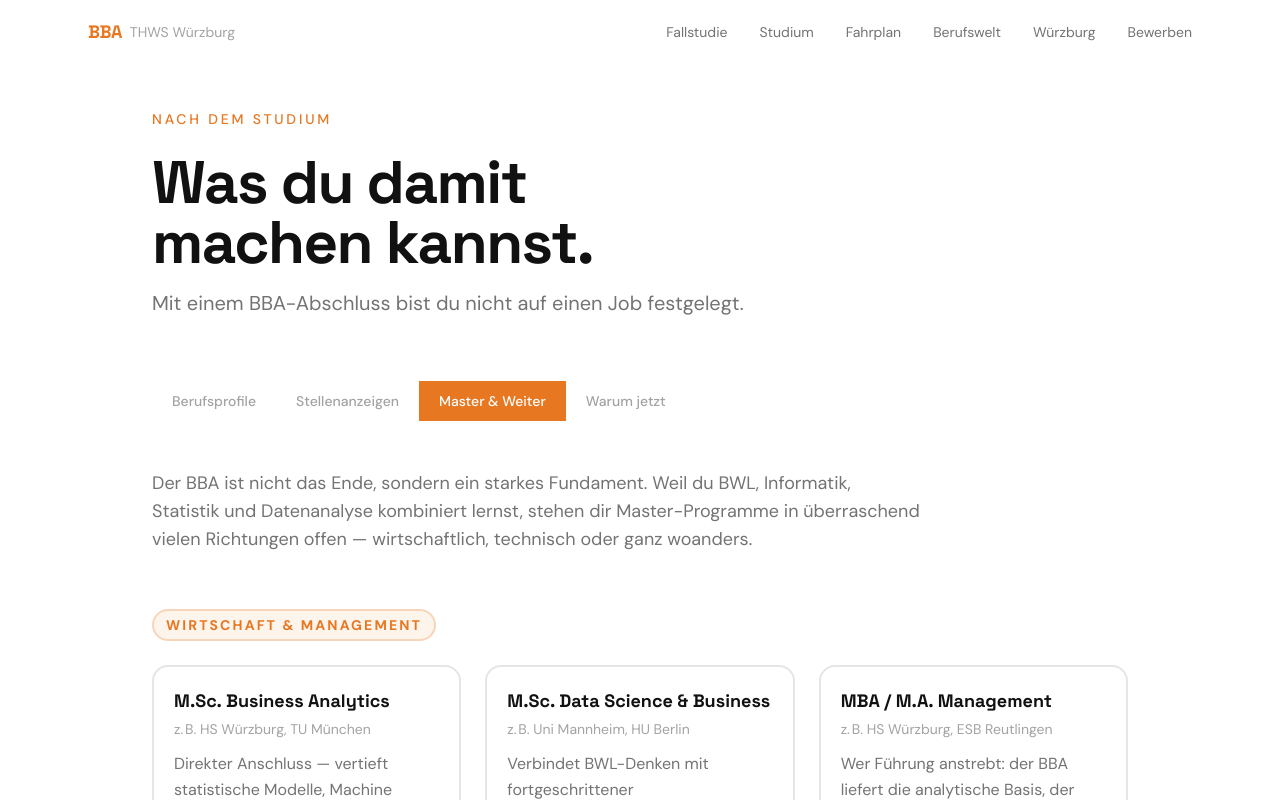
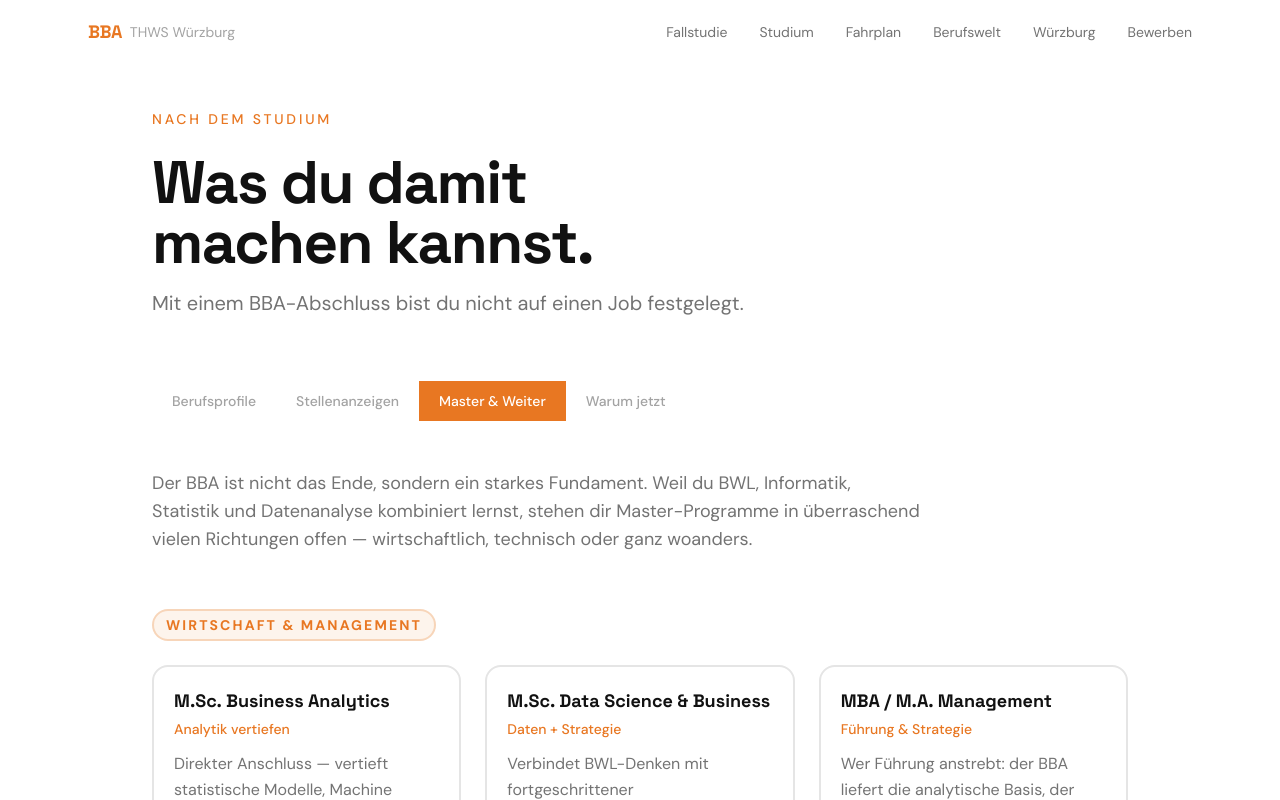
Before and after one commit to swrobuts/bba, a React (Vite) app: page / in a window 1280 px wide. Both pictures are taken after a click on the button "Master & Weiter". Shown: the part 6398-7198 px from the top of the page. Built offline with nearby package versions, Linux system fonts and the light colour scheme.

Commit message:
fix: Hochschulnamen aus Master-Tab entfernt

```diff
--- a/src/App.tsx
+++ b/src/App.tsx
@@ -692,19 +692,19 @@ function Berufswelt() {
 
   const masterPaths = [
     { dir: 'Wirtschaft & Management', color: ORANGE, programs: [
-      { name: 'M.Sc. Business Analytics', uni: 'z.\u202FB. HS Würzburg, TU München', why: 'Direkter Anschluss — vertieft statistische Modelle, Machine Learning und Entscheidungstheorie auf dem BBA-Fundament.' },
-      { name: 'M.Sc. Data Science & Business', uni: 'z.\u202FB. Uni Mannheim, HU Berlin', why: 'Verbindet BWL-Denken mit fortgeschrittener Datenwissenschaft — genau die Schnittstelle, die der BBA legt.' },
-      { name: 'MBA / M.A. Management', uni: 'z.\u202FB. HS Würzburg, ESB Reutlingen', why: 'Wer Führung anstrebt: der BBA liefert die analytische Basis, der MBA den strategischen Überbau.' },
+      { name: 'M.Sc. Business Analytics', hint: 'Analytik vertiefen', why: 'Direkter Anschluss — vertieft statistische Modelle, Machine Learning und Entscheidungstheorie auf dem BBA-Fundament.' },
+      { name: 'M.Sc. Data Science & Business', hint: 'Daten + Strategie', why: 'Verbindet BWL-Denken mit fortgeschrittener Datenwissenschaft — genau die Schnittstelle, die der BBA legt.' },
+      { name: 'MBA / M.A. Management', hint: 'Führung & Strategie', why: 'Wer Führung anstrebt: der BBA liefert die analytische Basis, der MBA den strategischen Überbau.' },
     ]},
     { dir: 'Technik & Informatik', color: '#6366f1', programs: [
-      { name: 'M.Sc. Informatik', uni: 'z.\u202FB. Uni Würzburg, TU Darmstadt', why: 'Für alle, die tiefer in Software-Engineering, KI oder verteilte Systeme einsteigen wollen.' },
-      { name: 'M.Sc. Wirtschaftsinformatik', uni: 'z.\u202FB. Uni Bamberg, FAU Erlangen', why: 'Der Klassiker an der Schnittstelle — ergänzt den BBA um IT-Architektur und Prozessdesign.' },
-      { name: 'M.Sc. Applied AI', uni: 'z.\u202FB. HS München, TU Berlin', why: 'Spezialisierung auf künstliche Intelligenz — mit dem BBA bringst du die nötige Daten- und Mathekompetenz mit.' },
+      { name: 'M.Sc. Informatik', hint: 'Deep Tech', why: 'Für alle, die tiefer in Software-Engineering, KI oder verteilte Systeme einsteigen wollen.' },
+      { name: 'M.Sc. Wirtschaftsinformatik', hint: 'IT trifft Business', why: 'Der Klassiker an der Schnittstelle — ergänzt den BBA um IT-Architektur und Prozessdesign.' },
+      { name: 'M.Sc. Applied AI', hint: 'Künstliche Intelligenz', why: 'Spezialisierung auf künstliche Intelligenz — mit dem BBA bringst du die nötige Daten- und Mathekompetenz mit.' },
     ]},
     { dir: 'Ganz andere Richtung', color: '#059669', programs: [
-      { name: 'M.A. Digital Humanities', uni: 'z.\u202FB. Uni Würzburg, Uni Köln', why: 'Datenanalyse trifft Kultur und Sprache — ein spannender Weg für analytisch denkende Geisteswissenschaftler.' },
-      { name: 'M.Sc. Gesundheitsökonomie', uni: 'z.\u202FB. Uni Bayreuth, HS Fulda', why: 'Das Gesundheitswesen braucht dringend datengetriebene Entscheider — der BBA ist die perfekte Basis.' },
-      { name: 'M.Sc. Umwelt- & Nachhaltigkeitsmanagement', uni: 'z.\u202FB. HS Eberswalde, Leuphana', why: 'Nachhaltigkeit quantifizieren und steuern: Carbon Accounting, ESG-Reporting, Impact-Messung — alles Datenarbeit.' },
+      { name: 'M.A. Digital Humanities', hint: 'Kultur + Daten', why: 'Datenanalyse trifft Kultur und Sprache — ein spannender Weg für analytisch denkende Geisteswissenschaftler.' },
+      { name: 'M.Sc. Gesundheitsökonomie', hint: 'Health Analytics', why: 'Das Gesundheitswesen braucht dringend datengetriebene Entscheider — der BBA ist die perfekte Basis.' },
+      { name: 'M.Sc. Umwelt & Nachhaltigkeit', hint: 'Green Analytics', why: 'Nachhaltigkeit quantifizieren und steuern: Carbon Accounting, ESG-Reporting, Impact-Messung — alles Datenarbeit.' },
     ]},
   ]
 
@@ -790,7 +790,7 @@ function Berufswelt() {
                     {path.programs.map((prog, j) => (
                       <div key={j} className="border-2 border-neutral-200 rounded-2xl p-5 hover:border-neutral-300 transition-colors">
                         <h4 className="text-lg font-bold mb-1" style={{ ...SG, color: INK }}>{prog.name}</h4>
-                        <p className="text-sm text-neutral-400 mb-3">{prog.uni}</p>
+                        <p className="text-sm font-medium mb-3" style={{ color: path.color }}>{prog.hint}</p>
                         <p className="text-base text-neutral-500 leading-relaxed">{prog.why}</p>
                       </div>
                     ))}
```
